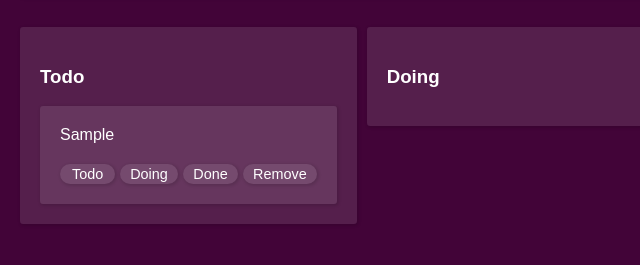
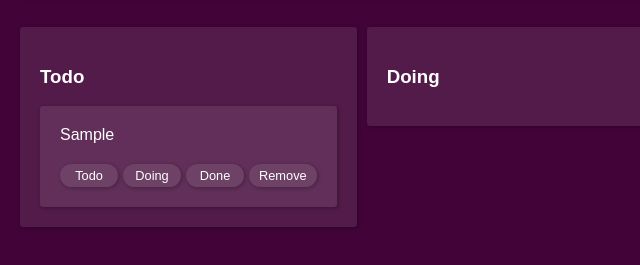
Before and after one commit to STARTUP-TRAINING/SeyedAliEmamiTodoProject, a plain HTML site: page index.html in a window 1280 px wide. Both pictures are taken after typing "Sample" into the empty fields and a click on the button "Add". Shown: the part 201-466 px from the top of the page, 0-640 px from the left. Drawn offline with Linux system fonts and the light colour scheme.

Commit message:
Improve UI code

```diff
--- a/index.html
+++ b/index.html
@@ -14,7 +14,7 @@
         <div class="box input-container">
             <label for="input" class="add-label">Add Todo:</label>
             <input type="text" id="input" />
-            <button class="button box" id="add-todo">Add</button>
+            <button class="button box clickable" id="add-todo">Add</button>
         </div>
 
         <div class="cols-container">
@@ -39,7 +39,7 @@
                 </div>
             </div>
             <div>
-                <div class="box col" id="add-col">
+                <div class="box col clickable" id="add-col">
                     <h1>+</h1>
                 </div>
             </div>
--- a/script.js
+++ b/script.js
@@ -1,4 +1,5 @@
-let input = document.getElementById("input");
+const input = document.getElementById("input");
+const actionClasses = ["box", "action", "clickable"];
 let actions = ["Todo", "Doing", "Done"];
 let lastID = 0;
 const generateTaskId = (id) => `task${id}`;
@@ -14,14 +15,14 @@ const createTask = (title) => {
     actionsBox.classList.add("action-box");
     actions.map((act) => {
         const action = document.createElement("div");
-        action.classList.add("box", "action");
+        action.classList.add(...actionClasses);
         action.innerText = act;
         action.addEventListener("click", () => changeGroup(id, act));
         actionsBox.append(action);
     });
 
     const action = document.createElement("div");
-    action.classList.add("box", "action");
+    action.classList.add(...actionClasses);
     action.innerText = "Remove";
     action.addEventListener("click", () => remove(id));
     actionsBox.append(action);
--- a/style.css
+++ b/style.css
@@ -17,13 +17,17 @@ body {
 }
 
 .box {
-    background-color: rgba(220, 220, 220, 0.123);
+    background-color: rgba(220, 220, 220, 0.1);
     border-radius: 3px;
-    box-shadow: 1px 1px 3px 1px rgba(0, 0, 0, 0.123);
+    box-shadow: 1px 1px 3px 1px rgba(0, 0, 0, 0.2);
+}
+
+.clickable.box:hover {
+    background-color: rgba(220, 220, 220, 0.2);
+    cursor: pointer;
 }
 
 .input-container {
-    display: flex;
     margin: 30px 0;
 }
 
@@ -53,24 +57,20 @@ body {
     grid-template-columns: 150px auto 100px;
     grid-template-rows: 50px;
 }
+
 .cols-container {
     display: grid;
     grid-template-columns: 1fr 1fr 1fr 200px;
     gap: 10px;
 }
+
 .col {
     padding: 20px;
-}
-.task-cat {
-    display: grid;
-    grid-auto-rows: auto;
-    min-width: 0;
-    min-width: 0;
-    gap: 20px;
 }
 
 .task {
     padding: 20px;
+    margin-top: 10px;
 }
 
 .action-box {
@@ -83,10 +83,10 @@ body {
 .action {
     cursor: pointer;
     display: inline-block;
-    padding: 2px 10px;
+    padding: 4px 10px;
     text-align: center;
-    border-radius: 30px;
-    font-size: 0.9em;
+    border-radius: 20px;
+    font-size: 0.8em;
 }
 
 #add-col {
```
